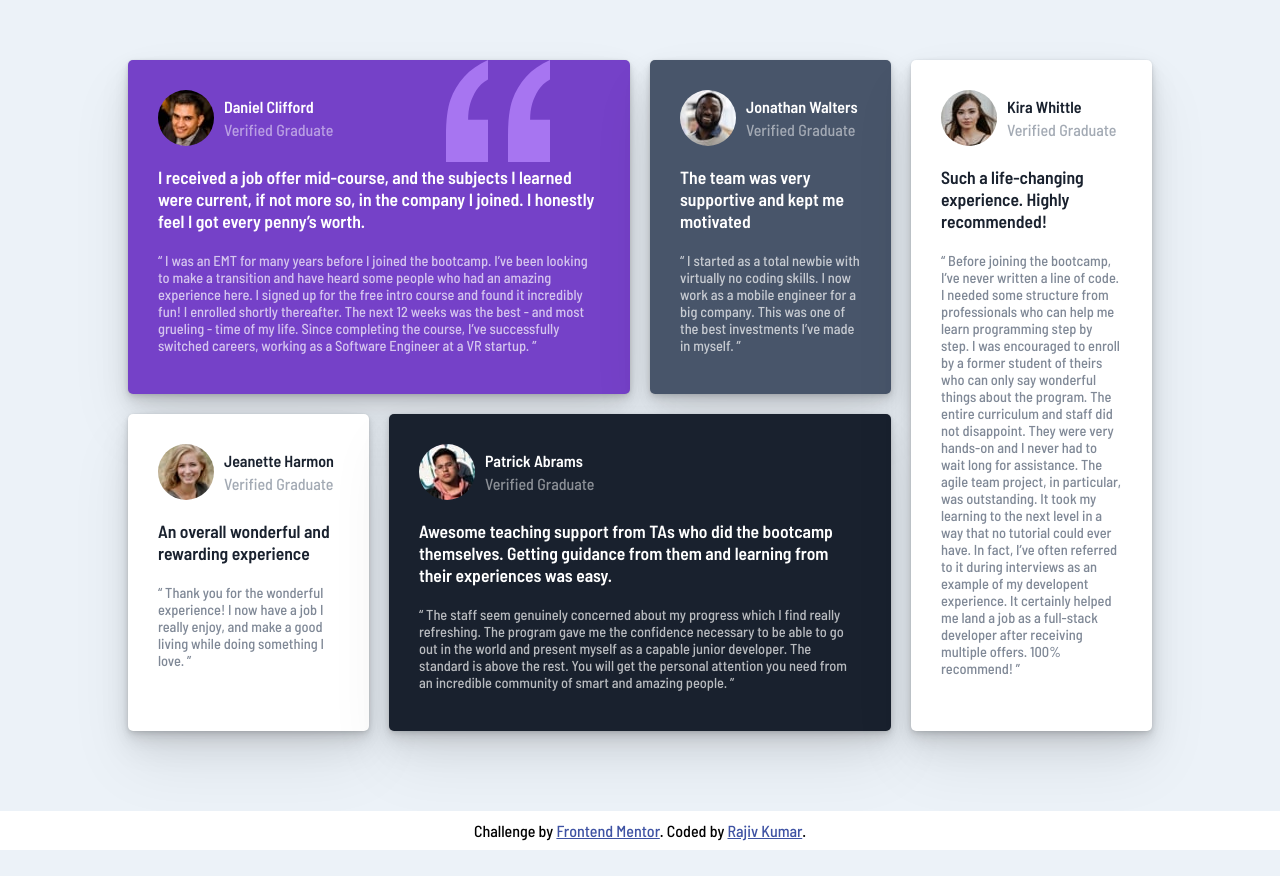
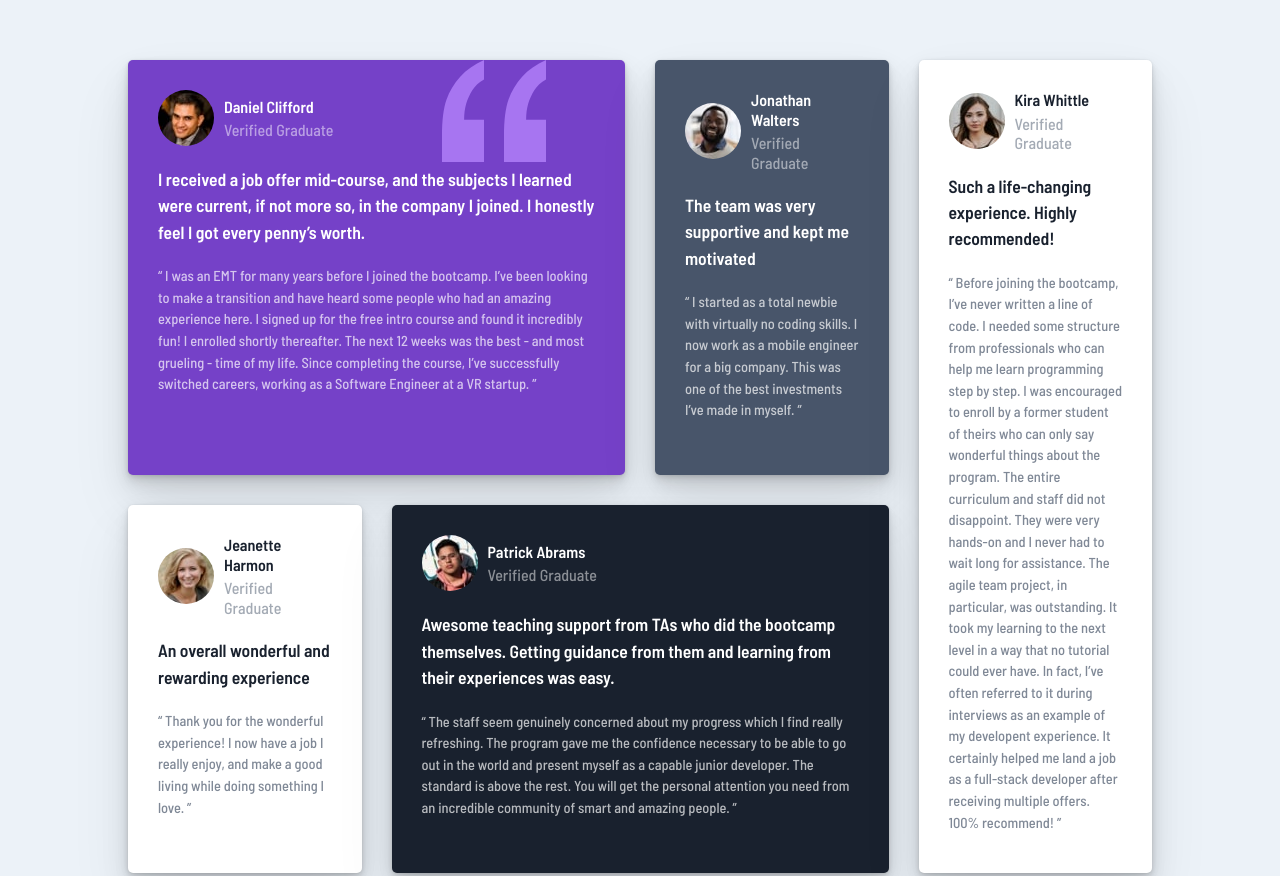
Before and after one commit to Rajiv-0920/Testimonials-grid-section, a plain HTML site: page index.html in a window 1280 px wide. Shown: the top 876 px of the page. Before the commit the page ends 850 px from the top, so only its background shows below. Drawn offline with Linux system fonts and the light colour scheme.

Commit message:
Update style.css

```diff
--- a/style.css
+++ b/style.css
@@ -24,6 +24,7 @@ body {
   min-height: 100vh;
   display: grid;
   place-items: center;
+  line-height: 1.5em;
   background-color: var(--lightGrayishBlue);
 }
 .container {
@@ -32,7 +33,7 @@ body {
 }
 .container .testimonials {
   display: grid;
-  grid-gap: 20px;
+  grid-gap: 30px;
   grid-template-columns: 100%;
 }
 .testimonials-container {
@@ -140,9 +141,11 @@ footer {
   }
   .title h2 {
     font-size: 1.3rem;
+    line-height: 1.5em;
   }
   div.description {
     font-size: 1.08rem;
+    line-height: 1.5em;
   }
   .testimonials > :first-child {
     grid-row: 1/3;
@@ -182,8 +185,10 @@ footer {
   }
   .title h2 {
     font-size: 1.1rem;
+    line-height: 1.5em;
   }
   div.description {
+    line-height: 1.5em;
     font-size: 0.9rem;
   }
   .testimonials > :first-child {
```
